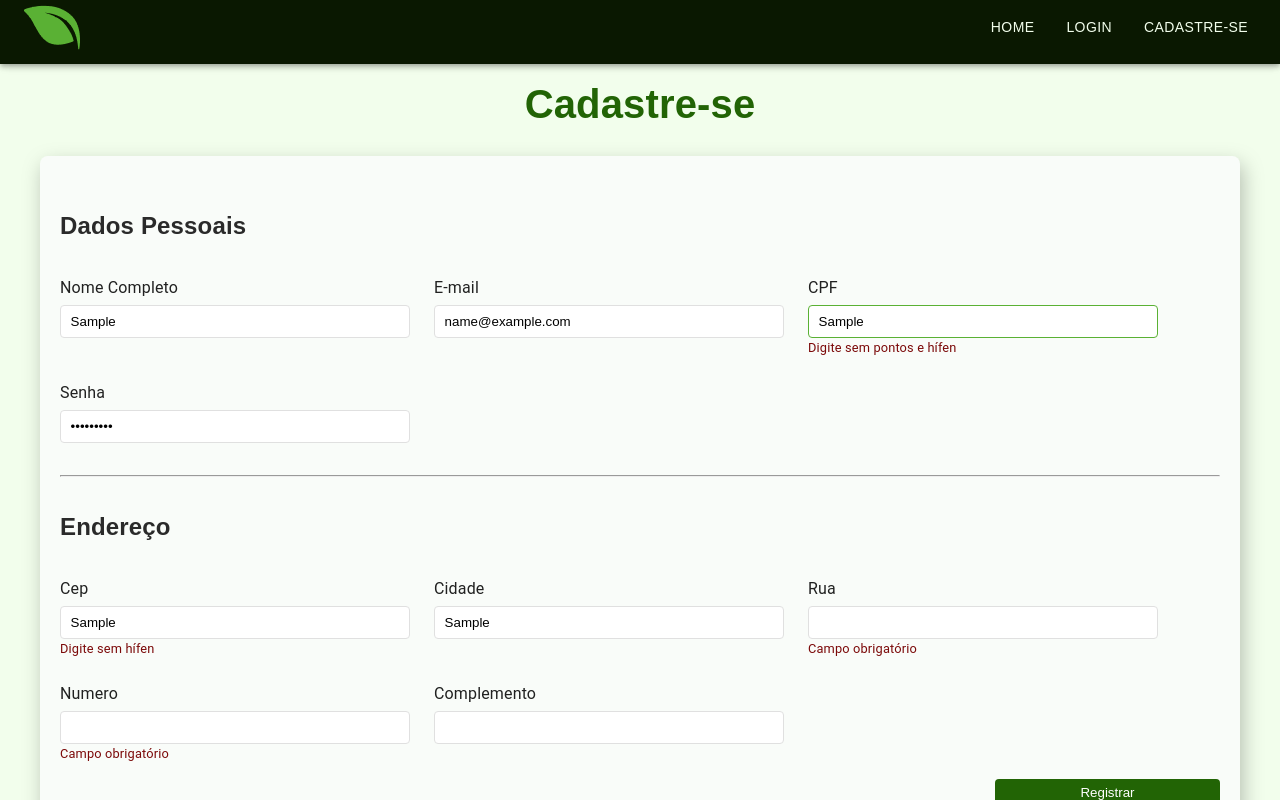
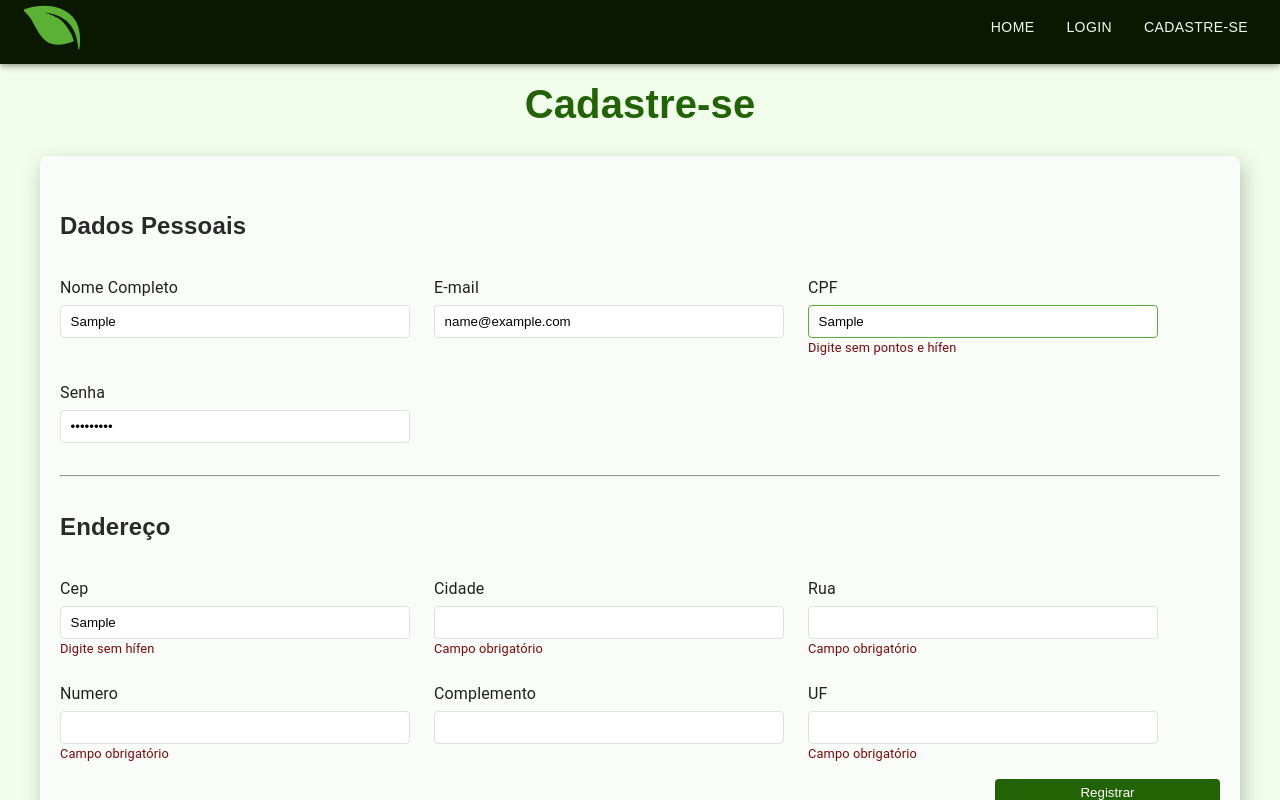
Before and after one commit to thalessalla/naturezaConectada, a React (Create React App) app: page /signup in a window 1280 px wide. Both pictures are taken after typing "Sample", "name@example.com", "Sample", "Sample123", "Sample", "Sample" into the empty fields and a click on the button "Registrar". Shown: the top 800 px of the page. Built offline with nearby package versions, Linux system fonts and the light colour scheme; no server answers.

Commit message:
add: added the viaCep api to the signup page

```diff
--- a/src/pages/signup/Signup.tsx
+++ b/src/pages/signup/Signup.tsx
@@ -1,16 +1,21 @@
 
 import "./Signup.css"
-import { SubmitHandler } from 'react-hook-form';
-import { useForm } from 'react-hook-form';
+import { useState, useEffect } from 'react';
 import axios, { AxiosResponse } from 'axios';
+import { SubmitHandler, useForm, UseFormReturn } from 'react-hook-form';
 import * as yup from 'yup';
 import { yupResolver } from '@hookform/resolvers/yup';
-
-
 
 interface UserRegistrationResponse {
   id: number;
   error?: string;
+}
+
+interface AddressData {
+  cidade: string;
+  rua: string;
+  uf: string;
+  cep: string;
 }
 
 interface UserFormData {
@@ -23,37 +28,60 @@ interface UserFormData {
   rua: string;
   numero: number;
   complemento?: string;
+  uf: string;
 }
-
-
-
-const schema = yup.object().shape({
+const buildSchema = () =>
+    yup.object().shape({
       username: yup.string().required('Nome do usuário é obrigatório'),
       password: yup
         .string()
         .required('Senha é obrigatória')
         .matches(/^(?=.*[A-Za-z])(?=.*\d)/, 'A senha deve ter caracteres e números'),
       email: yup.string().email('Digite um endereço de e-mail válido').required('O e-mail é obrigatório'),
-  cpf: yup.string()
-    .matches(/^\d{11}$/, 'Digite seu CPF corretamente')
-    .required('Campo obrigatório'),
-  cep: yup.string()
-    .matches(/^\d{8}$/, 'CEP inválido')
-    .required('Campo obrigatório'),
+      cpf: yup.string().matches(/^\d{11}$/, 'Digite seu CPF corretamente').required('Campo obrigatório'),
+      cep: yup.string().matches(/^\d{8}$/, 'CEP inválido').required('Campo obrigatório'),
       cidade: yup.string().required('Nome da Cidade é obrigatório'),
       rua: yup.string().required('Campo de rua é obrigatório'),
       numero: yup.number().required('Campo de número da casa é obrigatório'),
       complemento: yup.string(),
+      uf: yup.string().required('Campo obrigatório'),
     });
 
+const Register = () => {
+  const [addressData, setAddressData] = useState<AddressData>({
+    cep: '',
+    cidade: '',
+    rua: '',
+    uf: '',
+  });
 
-const Register = () => {
+  const { register, handleSubmit, formState: { errors }, reset }: UseFormReturn<UserFormData> = useForm<UserFormData>({
+  resolver: yupResolver(buildSchema()),
+});
+  useEffect(() => {
+    if (addressData && addressData.cep) {
+      handleCepChange(addressData.cep);
+    }
+  }, [addressData]);
 
+const [uf, setUf] = useState<string>('');
+  const handleCepChange = async (cep: string) => {
+    try {
+      const response = await axios.get(`https://viacep.com.br/ws/${cep}/json/`);
+      const { localidade, logradouro, uf, ...otherAddressData } = response.data;
 
+      setAddressData({
+        cidade: localidade,
+        rua: logradouro,
+        uf: uf,
+        ...otherAddressData,
+      });
 
-  const { register, handleSubmit, formState: { errors }, reset } = useForm<UserFormData>({
-    resolver: yupResolver(schema),
-  });
+      setUf(uf);
+    } catch (error) {
+      console.error('Erro ao buscar dados do endereço:', error);
+    }
+  };
 
   const onSubmit: SubmitHandler<UserFormData> = async (data) => {
     try {
@@ -69,19 +97,16 @@ const Register = () => {
         alert('E-mail já cadastrado');
         return;
       }
+
       const response: AxiosResponse<UserRegistrationResponse> = await axios.post('http://localhost:3001/users', data);
       console.log('User registered with ID:', response.data.id);
       alert('User cadastrado\n\nBem-vindo à área do usuário');
-
-
 
       reset();
     } catch (error) {
       console.error('User não cadastrado');
     }
   };
-
-
 
   return (
     <div className="screen-signup">
@@ -91,13 +116,11 @@ const Register = () => {
         <div className="container-signup">
           <h2>Dados Pessoais</h2>
           <div className="container-personal-data">
-
            <div>
              <label>Nome Completo</label>
              <input type="text" aria-label="Inisra seu nome completo" {...register('username', { required: true })} />
              {errors.username && <span>Insira o nome completo</span>}
            </div>
-
 
            <div>
             <label>E-mail</label>
@@ -118,34 +141,30 @@ const Register = () => {
              <input type="password" aria-label="Insira a senha" {...register('password', { required: true })} />
              {errors.password && <span>A senha deve ter caracteres e números</span>}
            </div>
-
           </div>
 
           <hr />
 
           <h2>Endereço</h2>
-
           <div>
-
             <div>
             <label>Cep</label>
-            <input type="text" placeholder="00000000" aria-label="Insira o Cep de onde você mora" {...register('cep', { required: true })} />
+             <input type="text" placeholder="00000000" aria-label="Insira o Cep de onde você mora" {...register('cep', { required: true })}
+  onBlur={(e) => handleCepChange(e.target.value)} />
              {errors.cep && <span>Digite sem hífen</span>}
            </div>
 
             <div>
               <label>Cidade</label>
-            <input type="text" aria-label="Insira a cidade a onde você reside" {...register('cidade', { required: true })} />
+              <input type="text" aria-label="Insira a cidade a onde você reside" {...register('cidade', { required: true })} value={addressData.cidade} />
               {errors.cidade && <span>Campo obrigatório</span>}
             </div>
 
-
             <div>
               <label>Rua</label>
-            <input type="string" aria-label="Rua a onde você mora" {...register('rua', { required: true })} />
+              <input type="text" aria-label="Rua a onde você mora" {...register('rua', { required: true })} value={addressData.rua} />
               {errors.rua && <span>Campo obrigatório</span>}
             </div>
-
 
             <div>
               <label>Numero</label>
@@ -153,22 +172,25 @@ const Register = () => {
               {errors.numero && <span>Campo obrigatório</span>}
             </div>
 
-
             <div>
               <label>Complemento</label>
               <input type="text" aria-label="Insira um complemento caso necessário" {...register('complemento', { required: true })} />
             </div>
 
+            <div>
+              <label>UF</label>
+              <input type="text" aria-label="Estado onde você mora" {...register('uf', { required: true })} value={uf} />
+              {errors.uf && <span>Campo obrigatório</span>}
             </div>
+          </div>
+
           <div>
             <button type="submit" aria-label="Botão Registrar" className="btn-submite">Registrar</button>
           </div>
-
         </div>
-
       </form>
     </div>
   );
-}
+};
 
-export default Register
+export default Register;
```
Lines whose indentation alone changed are shown as unchanged.
